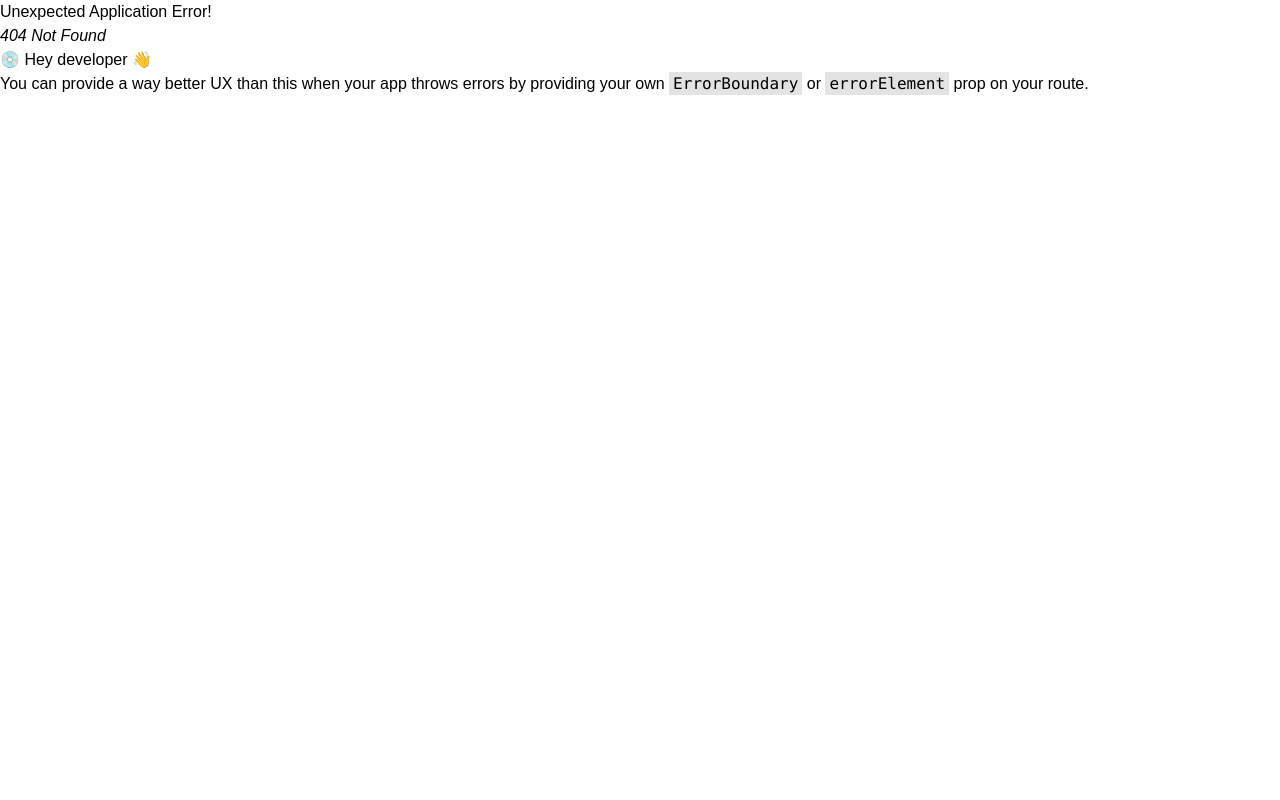
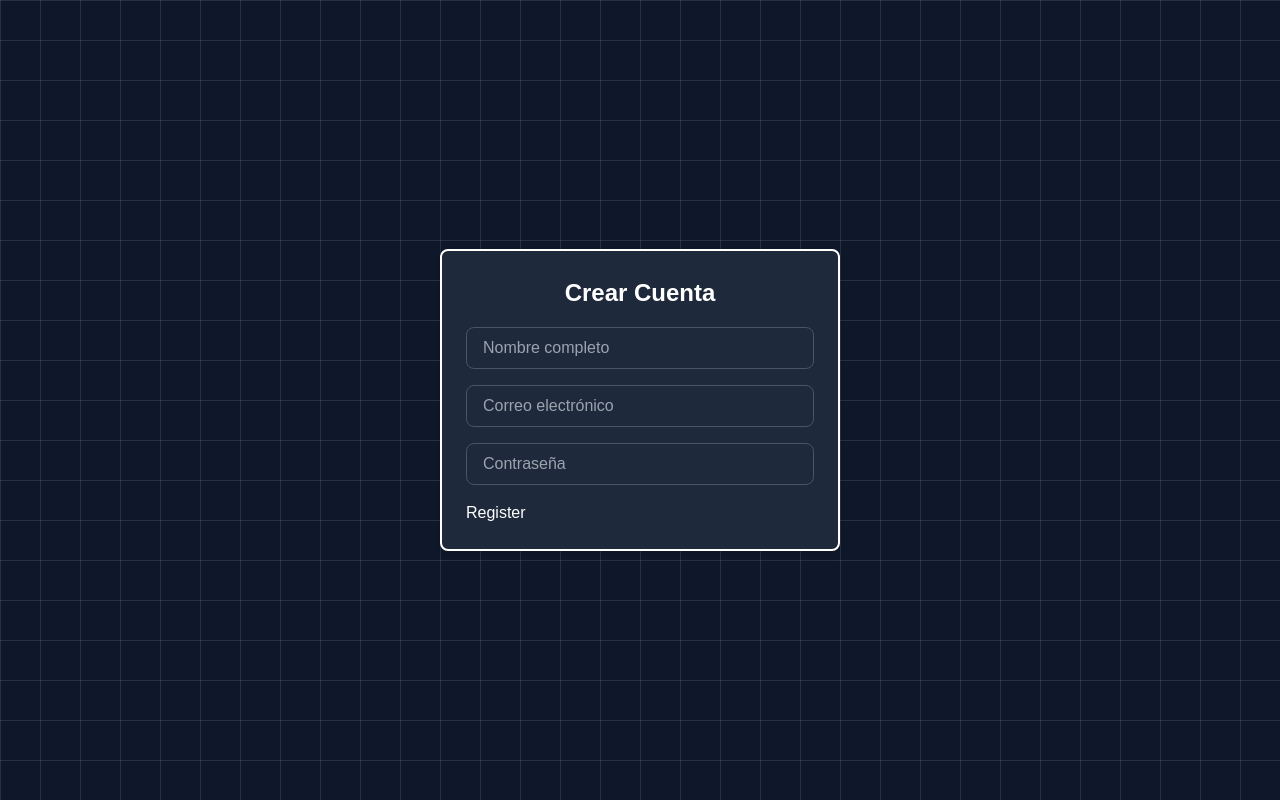
Before and after one commit to CarlosMet/integrador2, a React (Vite) app: page /register in a window 1280 px wide. Before the commit this address had no page. Built offline with nearby package versions, Linux system fonts and the light colour scheme.

Commit message:
se agrega estilos a login y se crea registros

```diff
--- a/src/components/Navbar.jsx
+++ b/src/components/Navbar.jsx
@@ -36,10 +36,9 @@ export default function Navbar({user = true}) {
 
       <div className='flex items-center gap-3'>
         {user ? <>
-        <Link to={"/"} className='text-slate-800 bg-white px-4 lg:px-8 rounded-full py-1 font-bold'>Log out</Link>
-          <div className='w-10 h-10 rounded-full grid place-items-center bg-white/25'>
+        <Link to={"/login"} className='text-slate-800 bg-white px-4 lg:px-8 rounded-full py-1 font-bold'>Log out</Link>
 
-          </div>
+
           </>
           : <>
              <Link to={"/login"} className='text-slate-800 bg-white px-4 lg:px-8 rounded-full py-1 font-bold'>Log in</Link>
@@ -47,6 +46,23 @@ export default function Navbar({user = true}) {
         }
       </div>
 
+<div className='flex items-center gap-3'>
+<Link
+  to={"/register"}
+  className="text-slate-800 bg-white px-4 lg:px-8 rounded-full py-1 font-bold"
+>
+  Register
+</Link>
+<div className="w-12 h-12 rounded-full grid place-items-center bg-white/25 shadow-md">
+  <span className="text-white font-semibold">+</span>
+
+
+</div>
+
+</div>
+
+
+
 
 
 
--- a/src/main.jsx
+++ b/src/main.jsx
@@ -7,6 +7,7 @@ import NotFound from './pages/NotFound.jsx'
 import VehicleAdd from './pages/VehicleAdd.jsx'
 import Login from './pages/Login.jsx'
 import UserPage from './pages/UserPage.jsx'
+import Registros from'./pages/Registros.jsx'
 
 
 const router = createBrowserRouter([
@@ -26,7 +27,12 @@ const router = createBrowserRouter([
   {
     path:"/agregar",
     element: <VehicleAdd />
+  },
+  {
+    path:"/register",
+    element: <Registros />
   }
+
 ])
 
 createRoot(document.getElementById('root')).render(
--- a/src/pages/Login.jsx
+++ b/src/pages/Login.jsx
@@ -1,6 +1,7 @@
 import { useEffect, useState } from "react";
 import { useNavigate } from "react-router-dom";
 import MagicButton from '../components/ui/MagicButton'
+import "./diseño-pages.css"
 
 
 const Login = () => {
@@ -40,14 +41,44 @@ const Login = () => {
     fetchUsers()
   }, [])
 
-    return (
-    <form onSubmit={submitHandler} action="" className="bg-slate-950">
+  return (
+    <form
+      onSubmit={submitHandler}
+      action=""
+      className="login-form"
+    >
+      <h1 className="login-title">Login</h1>
 
-      <input type="text" className="border border-black" name="user" />
-      <input type="text" className="border border-black" name="password" />
-      <MagicButton title={"Iniciar sesión"} />
+      <div className="form-group">
+        <label htmlFor="user" className="form-label">Usuario</label>
+        <input
+          type="text"
+          id="user"
+          name="user"
+          className="form-input"
+          placeholder="Ingresa tu usuario"
+        />
+      </div>
+
+      <div className="form-group">
+        <label htmlFor="password" className="form-label">Contraseña</label>
+        <input
+          type="password"
+          id="password"
+          name="password"
+          className="form-input"
+          placeholder="Ingresa tu contraseña"
+        />
+      </div>
+
+      <div className="text-center">
+        <MagicButton
+          title={"Iniciar sesión"}
+          className="submit-button"/>
+      </div>
+
     </form>
   );
-};
+}
 
-export default Login;
+  export default Login;
--- a/src/pages/Registros.jsx
+++ b/src/pages/Registros.jsx
@@ -1,22 +1,40 @@
+import { div } from "framer-motion/client";
 import Headers from "../components/Headers";
+import Navbar from "../components/Navbar";
+import "./diseño-pages.css";
+import MagicButton from "../components/ui/MagicButton";
 
 const Registros = () => {
   return (
-    <form className="registro-container">
-      <div>
-      <Headers/>
+
+    <div className="page-container">
+
+      <form className="form-container">
+        <h2 className="form-title">Crear Cuenta</h2>
+        <div className="form-section">
+          <input
+            type="text"
+            placeholder="Nombre completo"
+            className="form-input"
+          />
+          <input
+            type="email"
+            placeholder="Correo electrónico"
+            className="form-input"
+          />
+          <input
+            type="password"
+            placeholder="Contraseña"
+            className="form-input"
+          />
+          <div className="text-center">
+        <MagicButton
+          title={"Register"}
+          className="submit-button"/>
       </div>
-      <div className="sec-img">
-        <img src="" alt="" />
-      </div>
-      <h2 className="registro-title">Crear Cuenta</h2>
-      <div className="registro-seccion">
-        <input type="text" placeholder="Nombre completo" className="registro-input" />
-        <input type="email" placeholder="Correo electrónico" className="registro-input" />
-        <input type="password" placeholder="Contraseña" className="registro-input" />
-        <button type="submit" className="registro-button">Registrar</button>
-      </div>
-    </form>
-    );
-  };
+        </div>
+      </form>
+    </div>
+  );
+};
 export default Registros;
--- /dev/null
+++ b/src/pages/diseño-pages.css
@@ -0,0 +1,151 @@
+
+body {
+    background-color: #0f172a; /* Color oscuro (Slate 950) */
+    background-image:
+      linear-gradient(to right, rgba(255, 255, 255, 0.1) 1px, transparent 1px),
+      linear-gradient(to bottom, rgba(255, 255, 255, 0.1) 1px, transparent 1px);
+    background-size: 40px 40px; /* Tamaño de la cuadrícula */
+    color: white; /* Texto en blanco para contraste */
+    margin: 0;
+    font-family: Arial, sans-serif;
+
+  }
+
+
+.login-form {
+    background-color: #0f172a; /* bg-slate-950 */
+    color: white;
+    max-width: 400px;
+    margin: 2.5rem auto;
+    padding: 1.5rem;
+    border-radius: 0.5rem;
+    box-shadow: 0 4px 6px rgba(0, 0, 0, 0.1);
+    border: 2px solid white;
+    margin-top: 200px;
+  }
+
+  .login-title {
+    font-size: 1.875rem; /* text-3xl */
+    font-weight: bold;
+    text-align: center;
+    margin-bottom: 1.5rem;
+  }
+
+  .form-group {
+    margin-bottom: 1rem;
+  }
+
+  .form-label {
+    display: block;
+    font-size: 0.875rem; /* text-sm */
+    font-weight: 500; /* font-medium */
+    margin-bottom: 0.5rem;
+  }
+
+  .form-input {
+    width: 100%;
+    padding: 0.75rem;
+    border: 1px solid #374151; /* border-gray-700 */
+    border-radius: 0.375rem;
+    outline: none;
+    transition: box-shadow 0.2s, border-color 0.2s;
+  }
+
+  .form-input:focus {
+    border-color: #6366f1; /* indigo-500 */
+    box-shadow: 0 0 0 2px rgba(99, 102, 241, 0.5); /* focus:ring */
+  }
+
+  .submit-button {
+    background-color: #4f46e5; /* bg-indigo-600 */
+    color: white;
+    padding: 0.5rem 1rem;
+    border: none;
+    border-radius: 0.5rem;
+    font-weight: 600;
+    cursor: pointer;
+    transition: background-color 0.3s;
+  }
+
+  .submit-button:hover {
+    background-color: #4338ca; /* bg-indigo-700 */
+  }
+
+
+
+  /* Contenedor del formulario */
+/* Contenedor de la página */
+.page-container {
+    display: flex;
+    flex-direction: column;
+    align-items: center; /* Centrar horizontalmente */
+    justify-content: center; /* Centrar verticalmente */
+    min-height: 100vh; /* Asegurar que ocupe toda la altura de la ventana */
+    background-color: #0f172a; /* Color oscuro (Slate 950) */
+    background-image:
+      linear-gradient(to right, rgba(255, 255, 255, 0.1) 1px, transparent 1px),
+      linear-gradient(to bottom, rgba(255, 255, 255, 0.1) 1px, transparent 1px);
+    background-size: 40px 40px; /* Tamaño de la cuadrícula */
+    color: white; /* Texto en blanco para contraste */
+    margin: 0;
+    font-family: Arial, sans-serif;
+
+    padding: 1rem; /* Espaciado alrededor para dispositivos pequeños */
+  }
+
+  /* Contenedor del formulario */
+  .form-container {
+    background-color: #1e293b; /* Fondo del formulario */
+    padding: 1.5rem; /* Espaciado interno */
+    border-radius: 0.5rem; /* Bordes redondeados */
+    box-shadow: 0 4px 6px rgba(0, 0, 0, 0.1); /* Sombra */
+    max-width: 400px; /* Ancho máximo del formulario */
+    width: 100%; /* Ocupa el 100% del ancho disponible dentro de su contenedor */
+    border: 2px solid white;
+  }
+
+  /* Título del formulario */
+  .form-title {
+    color: #ffffff; /* Texto blanco */
+    font-size: 1.5rem; /* Tamaño del texto */
+    font-weight: 700; /* Negrita */
+    text-align: center; /* Centrar el texto */
+    margin-bottom: 1rem; /* Margen inferior */
+  }
+
+  /* Sección del formulario */
+  .form-section {
+    display: flex;
+    flex-direction: column;
+    gap: 1rem; /* Espaciado entre inputs */
+  }
+
+  /* Estilos de los inputs */
+  .form-input {
+    background-color: #1e293b; /* Fondo gris oscuro */
+    color: #ffffff; /* Texto blanco */
+    border: 1px solid #475569; /* Borde gris */
+    border-radius: 0.5rem; /* Bordes redondeados */
+    padding: 0.5rem 1rem; /* Espaciado interno */
+    outline: none; /* Sin borde al enfocar */
+    transition: border-color 0.2s ease-in-out; /* Transición en el borde */
+  }
+
+  .form-input:focus {
+    border-color: #a78bfa; /* Borde morado al enfocar */
+  }
+
+  /* Botón del formulario */
+  .form-button {
+    background-color: #9333ea; /* Fondo morado */
+    color: #ffffff; /* Texto blanco */
+    font-weight: 700; /* Negrita */
+    border-radius: 0.5rem; /* Bordes redondeados */
+    padding: 0.5rem 1rem; /* Espaciado interno */
+    cursor: pointer; /* Manito al pasar */
+    transition: background-color 0.2s ease-in-out; /* Transición en el color de fondo */
+  }
+
+  .form-button:hover {
+    background-color: #7c2ae8; /* Fondo morado oscuro al pasar */
+  }
```
